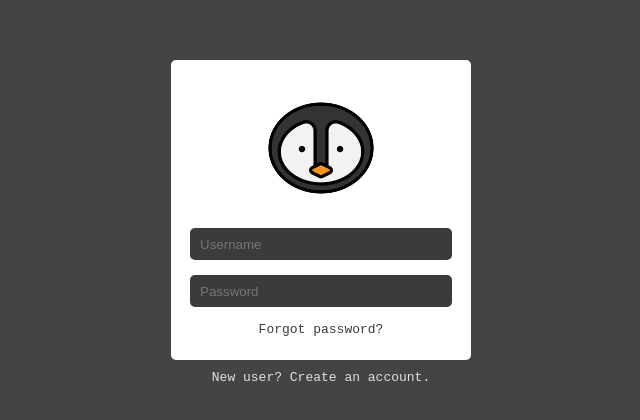
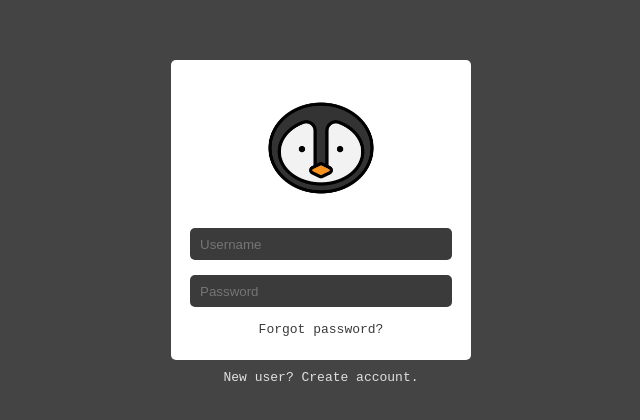
Before and after one commit to KlemenB007/PingoFirst, a plain HTML site: page index.html in a window 1280 px wide. Shown: the part 132-552 px from the top of the page, 319-959 px from the left. Drawn offline with Linux system fonts and the light colour scheme.

Commit message:
Add files via upload

```diff
--- a/index.html
+++ b/index.html
@@ -14,7 +14,7 @@
         <a id="first-link" href="password">Forgot password?</a>
     </div>
     <div class="create">
-        <a id="second-link" href="newuser">New user? Create an account.</a>
+        <a id="second-link" href="newuser">New user? Create account.</a>
     </div>
 </body>
 </html>
```
